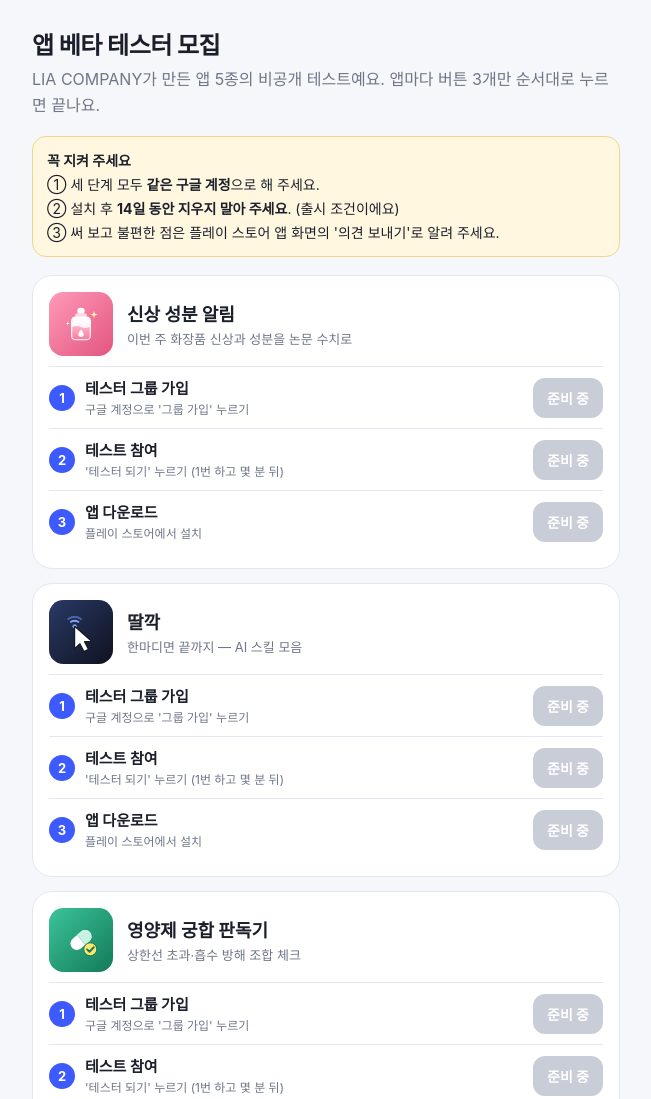
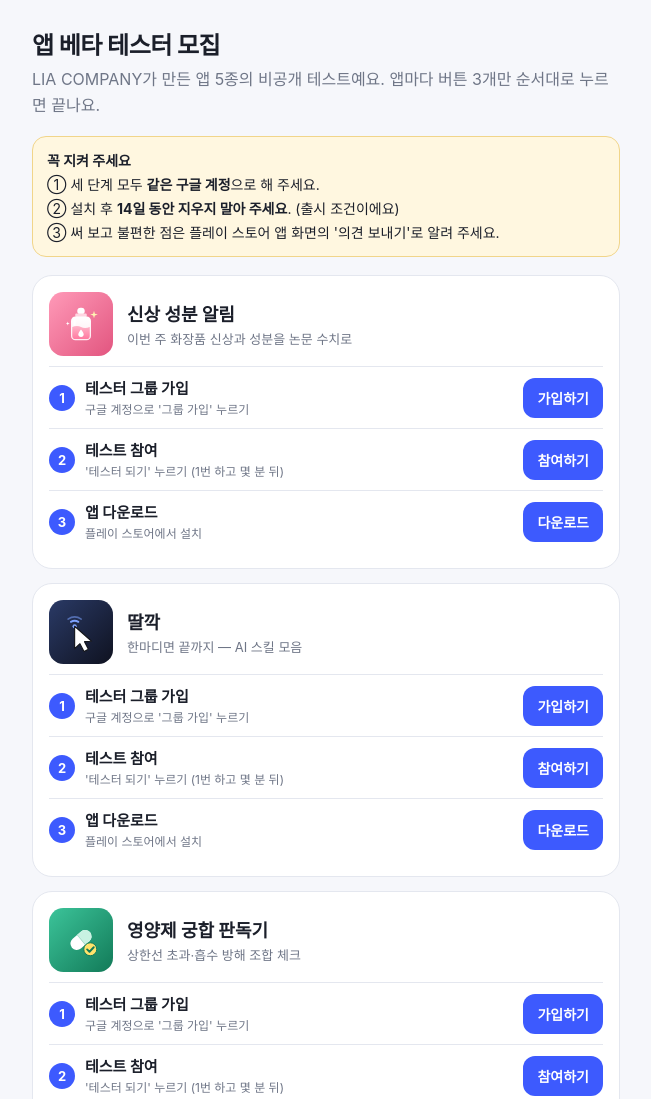
Before and after one commit to 7468rrfy7y-wq/7468rrfy7y-wq.github.io, a plain HTML site: page testers/index.html in a window 1280 px wide. Shown: the top 1099 px of the page, without its empty margins (314-965 px from the left). Drawn offline with Linux system fonts and the light colour scheme.

Commit message:
테스터 페이지: 앱 5종 버튼 열기 (READY true)
Co-Authored-By: Claude Opus 5.5 <noreply@anthropic.com>
Claude-Session: https://claude.ai/code/session_013iHaGFVCZm6Dp8jBoRAbtn

```diff
--- a/testers/index.html
+++ b/testers/index.html
@@ -138,7 +138,7 @@ footer{text-align:center;color:var(--muted);font-size:12px;margin-top:20px;line-
 </main>
 <script>
 // ready: 구글 그룹·비공개 테스트 연결이 끝난 앱만 true
-var READY = {};
+var READY = {"com.liacompany.beautynew":true,"com.liacompany.ddalggak":true,"com.liacompany.supplecheck":true,"com.liacompany.subsradar":true,"com.liacompany.mixalert":true};
 document.querySelectorAll('.card').forEach(function(c){
   var g=c.dataset.group, p=c.dataset.pkg, on=!!READY[p];
   var a=c.querySelector('.g'), t=c.querySelector('.t'), d=c.querySelector('.d');
```
